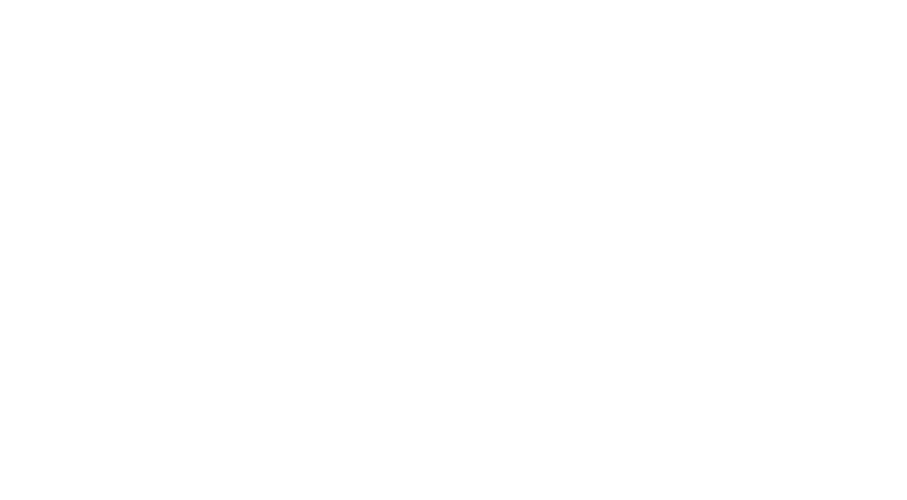
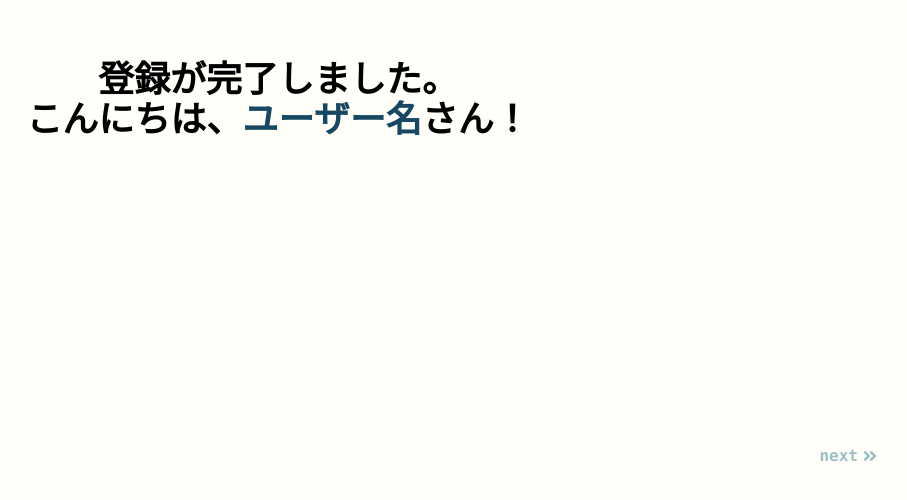
Before and after one commit to mod0dethink/UniVivid, a React (Create React App) app: page /welcompage in a window 1280 px wide. Before the commit this address had no page. Shown: the part 300-800 px from the top of the page, without its empty margins (362-1269 px from the left). Built offline with nearby package versions, Linux system fonts and the light colour scheme.

Commit message:
WelcomPageの作成

```diff
--- a/package.json
+++ b/package.json
@@ -8,6 +8,7 @@
     "@testing-library/user-event": "^13.5.0",
     "react": "^18.3.1",
     "react-dom": "^18.3.1",
+    "react-icons": "^5.2.1",
     "react-router-dom": "^6.23.1",
     "react-scripts": "^5.0.1",
     "react-transition-group": "^4.4.5",
--- a/src/App.js
+++ b/src/App.js
@@ -16,6 +16,7 @@
 import ArticlePage from './userComponents/ArticlePage'
 import Article from './userComponents/Article'
 import UserHome from './userComponents/UserHome'
+import WelcomPage from './Pages/WelcomPage'
 //assetのインポート
 import './assets/scripts/animation'
 
@@ -57,6 +58,10 @@
           path="/universitysettingspage"
           element={<UniversitySettingsPage />}
         />
+
+        {/*登録完了画面*/}
+        <Route path="/welcompage" element={<WelcomPage/>} />
+
       </Routes>
     </Router>
   )
--- /dev/null
+++ b/src/Pages/WelcomPage.js
@@ -0,0 +1,25 @@
+// 新規登録完了の画面
+import React from 'react'
+import { FaAngleDoubleRight } from "react-icons/fa";
+
+const WelcomPage = () => {
+  const user_name = "ユーザー名";  // 引数として渡されたidから名前を取得し、変数に代入
+
+  return (
+    <div className='bg-main-bg font-bold h-screen font-mono'>
+      <div className='h-full content-center text-center text-4xl '>
+        <p>登録が完了しました。</p>
+        <p>こんにちは、<font className='text-main-dark'>{user_name}</font>さん！</p>
+      </div>
+      <div className='flex justify-end -mt-14 mr-10 text-main-middle'>
+        <button className='flex'>
+          <p>next</p>
+          <FaAngleDoubleRight className='ml-1 mt-1'/>
+        </button>
+      </div>
+    </div>
+
+  )
+}
+
+export default WelcomPage
--- a/src/components/TransitionalScreen.js
+++ b/src/components/TransitionalScreen.js
@@ -63,6 +63,12 @@
           <div className="content">entitiyselectionのview</div>
         </Link>
       </section>
+
+      <section className="section-nav">
+        <Link to="/welcompage">
+          <div className="content">welcomePage</div>
+        </Link>
+      </section>
     </div>
   )
 }
--- a/tailwind.config.js
+++ b/tailwind.config.js
@@ -2,7 +2,15 @@
    module.exports = {
      content: ["./src/**/*.{js,jsx,ts,tsx}"],
      theme: {
-       extend: {},
+       extend: {
+        colors: {
+          "main": "#427D9D",
+          "main-dark": "#164863",
+          "main-middle": "#9BBEC8",
+          "main-light": "#DDF2FD",
+          "main-bg": "#FFFEF8",
+        }
+       },
      },
      plugins: [],
    }
```
Also changed, not shown: 1 other file (tests, documents, lock files or other folders).
